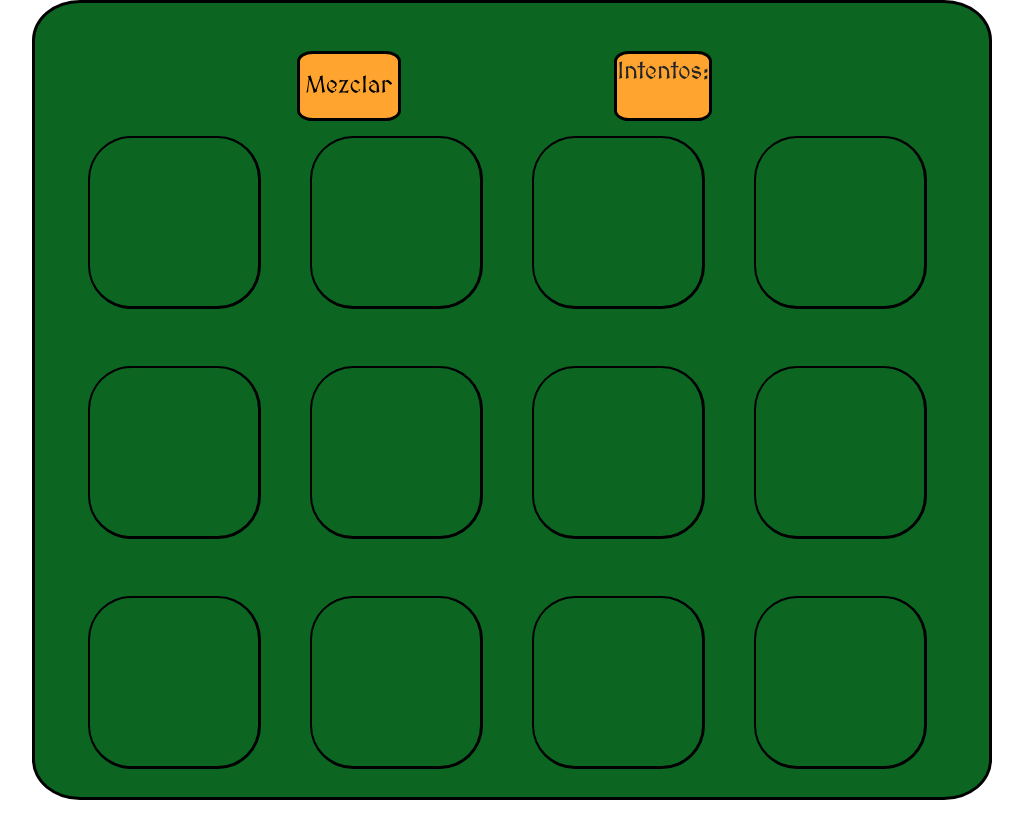
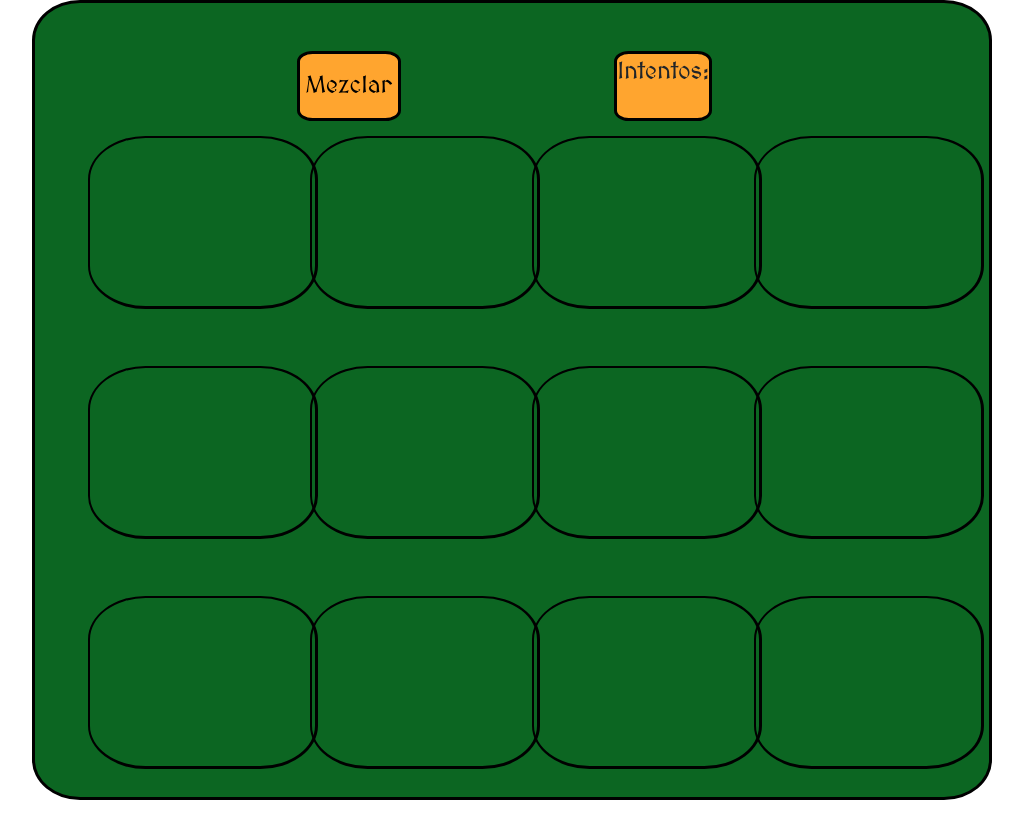
Before and after one commit to JulianLago/memotest, a website: page index.html in a window 1280 px wide. Shown: the whole page, without its empty margins (128-1151 px from the left). Drawn offline with nearby package versions, Linux system fonts and the light colour scheme.

Commit message:
Update main.css

```diff
--- a/main.css
+++ b/main.css
@@ -141,6 +141,7 @@ html,body{
     }
     .tarjeta{
         height: 75%;
+        width: 120%;
 
     }
 }
```
